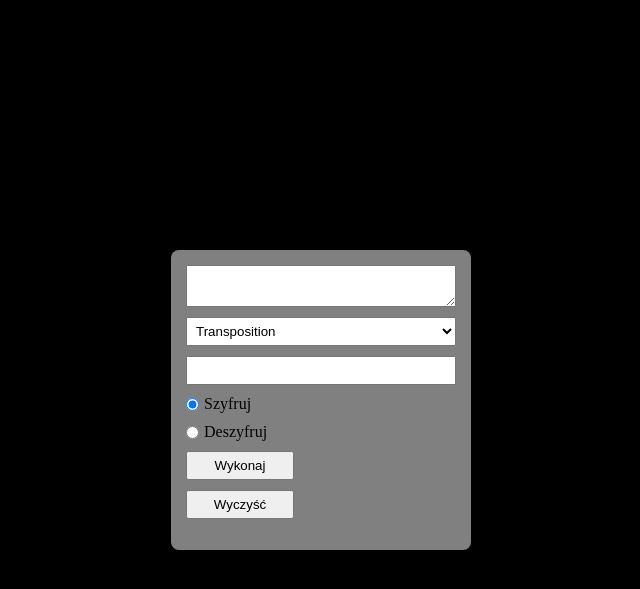
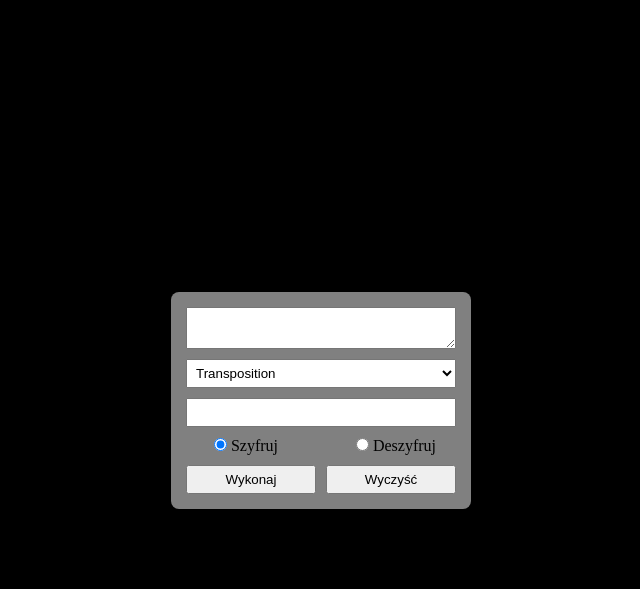
Before and after one commit to STEZXE-DEV/flask-cipher-web-app, a Flask app: page / in a window 1280 px wide. Shown: the top 589 px of the page, without its empty margins (319-959 px from the left). Run offline with Flask 3, Linux system fonts and the light colour scheme.

Commit message:
Minor frontend fixes and improvements.

```diff
--- a/static/style.css
+++ b/static/style.css
@@ -5,7 +5,7 @@
     box-sizing: border-box;
 }
 
-/* CENTER STRONY */
+/* WYŚRODKOWANIE STRONY */
 body {
     height: 100vh;
     display: flex;
@@ -17,7 +17,7 @@ body {
 /* FORMULARZ */
 form {
     min-width: 300px;
-    min-height: 300px;
+    min-height: 200px;
 
     background-color: gray;
     padding: 15px;
@@ -36,15 +36,25 @@ form button {
     padding: 5px;
 }
 
-/* RADIO - BEZ BREAKA LAYOUTU */
+
+.mode-selection {
+    display: flex;
+    gap: 30px;
+}
+
+/* ETYKIETY RADIO */
 label {
-    display: flex;
-    gap: 5px;
-    align-items: center;
+    flex:1;
+    text-align: center;
 }
 
 /* BUTTONY */
-.submit,
-.reset {
-    width: 40%;
+.action-buttons{
+    display: flex;
+    gap: 10px;
 }
+
+.action-buttons button {
+    flex: 1;
+
+}
--- a/templates/index.html
+++ b/templates/index.html
@@ -10,7 +10,7 @@
     <main>
     <form method="POST" action="/process">
 
-    <textarea name="text"></textarea required>
+    <textarea name="text" required></textarea>
 
     <select name="cipher" required>
         <option value="transposition">Transposition</option>
@@ -19,7 +19,7 @@
     </select>
 
     <input type="text" name="key" required>
-
+    <div class="mode-selection">
     <label>
         <input type="radio" name="mode" value="encrypt" checked>
         Szyfruj
@@ -29,8 +29,12 @@
         <input type="radio" name="mode" value="decrypt">
         Deszyfruj
     </label>
-    <button class="submit" type="submit">Wykonaj</button>
-    <button class="reset" type="reset">Wyczyść</button>
+    </div>
+    <div class="action-buttons">
+        <button class="submit" type="submit">Wykonaj</button>
+        <button class="reset" type="reset">Wyczyść</button>
+    </div>
+
 </form>
 </main>
 </body>
```
